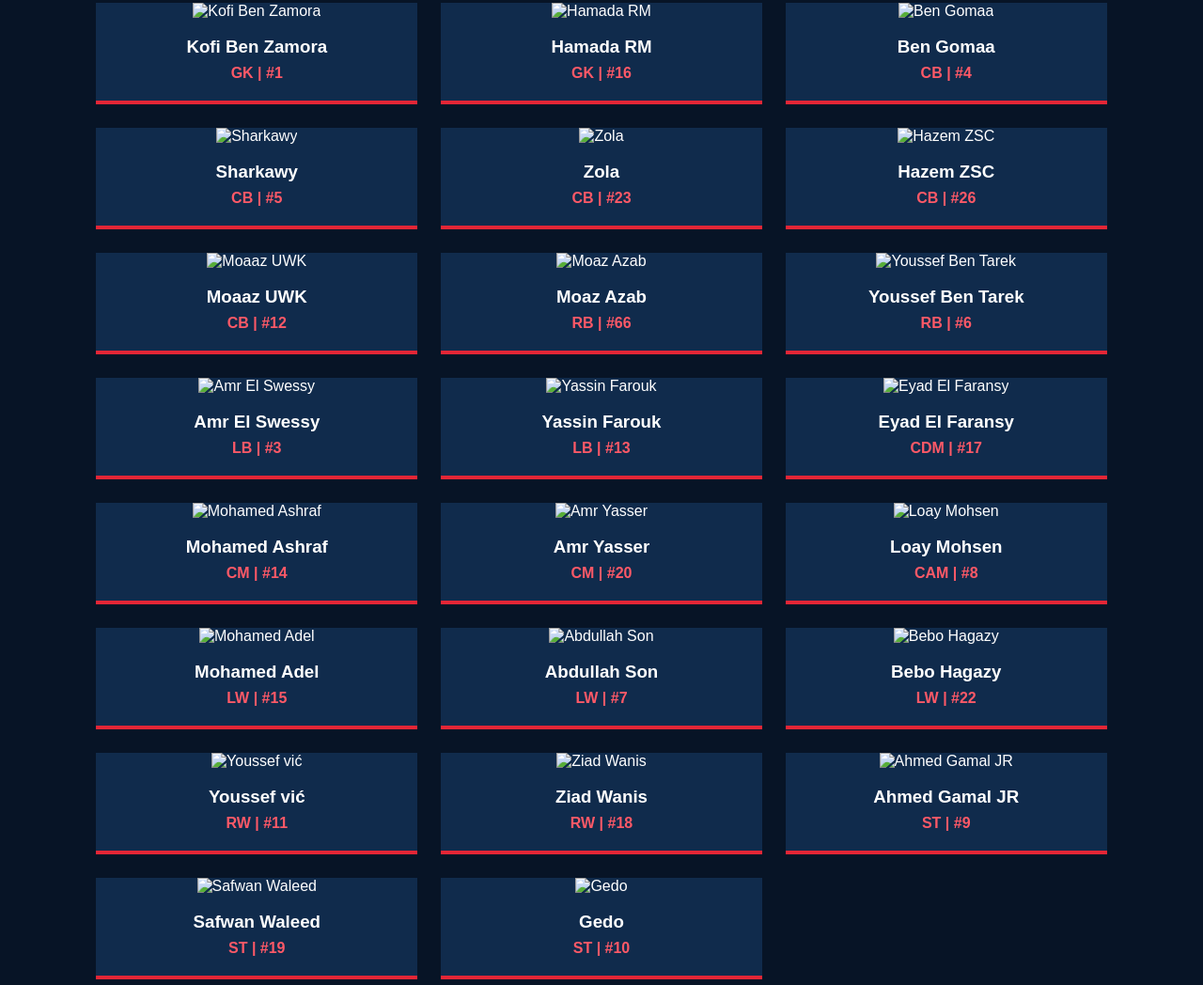
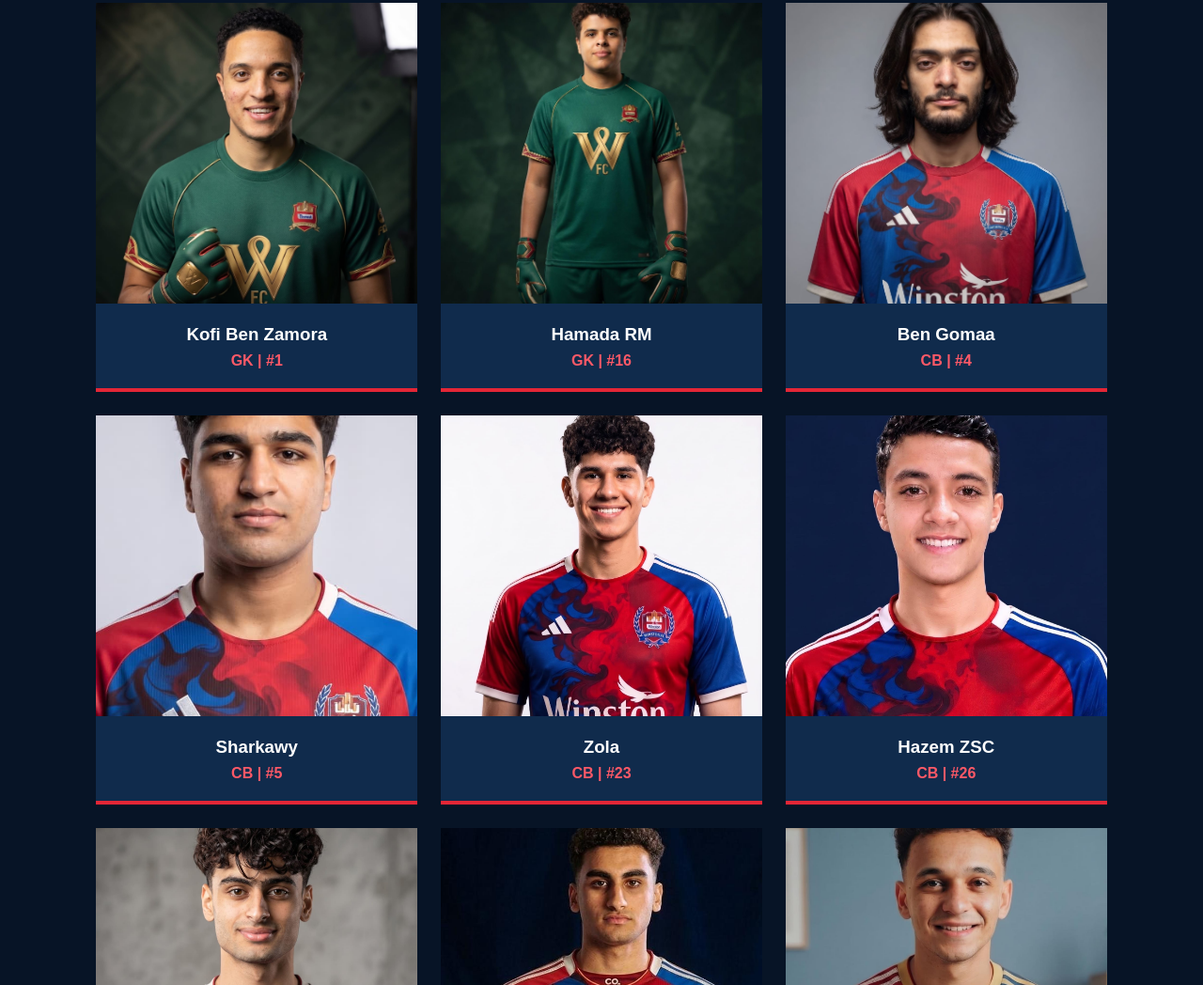
Before and after one commit to mohamed01554177365-dot/winston, a plain HTML site: page index.html in a window 1280 px wide. Shown: the part 1752-2800 px from the top of the page at 94% size. Drawn offline with Linux system fonts and the light colour scheme.

Commit message:
Update index.html

```diff
--- a/index.html
+++ b/index.html
@@ -9,11 +9,9 @@
 <body>
 <canvas id="smoke"></canvas>
 
-    <!-- Navigation -->
 <header>
     <nav class="navbar">
         <h1 class="logo">WINSTON <span>FC</span></h1>
-
         <ul class="nav-links">
             <li><a href="#home">Home</a></li>
             <li><a href="#about">Club</a></li>
@@ -23,14 +21,12 @@
     </nav>
 </header>
 
-    <!-- Hero Section -->
 <section class="hero" id="home">
     <div class="hero-content">
 
-            <img src="images/logo.png" alt="Winston FC" class="hero-logo">
+        <img src="logo.JPG" alt="Winston FC" class="hero-logo">
 
         <div class="hero-story" dir="rtl">
-
             <p class="story-intro">تأسس نادي وينستون الرياضي (Winston F.C.) عام 1956 كصوت للطبقة الكادحة وملاذ للبسطاء، ومرّ عبر 70 عاماً بمحطات تاريخية شكلت هويته كـ "نادي الشعب":</p>
 
             <div class="story-item">
@@ -52,18 +48,15 @@
                 <h3>4. العصر الحديث والعودة للقمة (2026 – الحاضر)</h3>
                 <p>انطلقت حقبة جديدة بقيادة المالك زياد محمود، ورئيس النادي أحمد صابر، والمدير الفني الكابتن سيد النسر، وكابتن الفريق محمود صبري (جدو)؛ ليعود وينستون منافساً شرساً في دوري الشعب (2026/2027) متسلحاً بتاريخه وجمهوره.</p>
             </div>
-
         </div>
 
         <p class="hero-welcome">WELCOME TO THE OFFICIAL WEBSITE</p>
         <h2>MORE THAN<br><span>A CLUB</span></h2>
         <p>ONE TEAM. ONE FAMILY. ONE DREAM.</p>
         <a href="#players" class="btn">MEET THE TEAM</a>
-
     </div>
 </section>
 
-    <!-- About -->
 <section class="about" id="about">
     <h2>ABOUT <span>WINSTON FC</span></h2>
     <p>
@@ -73,7 +66,6 @@
     </p>
 </section>
 
-    <!-- Players -->
 <section class="players" id="players">
     <h2>OUR <span>PLAYERS</span></h2>
 
@@ -81,148 +73,148 @@
 
         <!-- GK -->
         <div class="player-card" onclick="showPlayer(0)">
-    <img src="images/player1.jpg" alt="Kofi Ben Zamora">
+            <img src="player1.JPG" alt="Kofi Ben Zamora">
             <h3>Kofi Ben Zamora</h3>
             <p>GK | #1</p>
         </div>
 
         <div class="player-card" onclick="showPlayer(1)">
-    <img src="images/player2.jpg" alt="Hamada RM">
+            <img src="player2.JPG" alt="Hamada RM">
             <h3>Hamada RM</h3>
             <p>GK | #16</p>
         </div>
 
         <!-- CB -->
         <div class="player-card" onclick="showPlayer(2)">
-    <img src="images/player3.jpg" alt="Ben Gomaa">
+            <img src="player3.JPG" alt="Ben Gomaa">
             <h3>Ben Gomaa</h3>
             <p>CB | #4</p>
         </div>
 
         <div class="player-card" onclick="showPlayer(3)">
-    <img src="images/player4.jpg" alt="Sharkawy">
+            <img src="player4.JPG" alt="Sharkawy">
             <h3>Sharkawy</h3>
             <p>CB | #5</p>
         </div>
 
         <div class="player-card" onclick="showPlayer(4)">
-    <img src="images/player5.jpg" alt="Zola">
+            <img src="player5.JPG" alt="Zola">
             <h3>Zola</h3>
             <p>CB | #23</p>
         </div>
 
         <div class="player-card" onclick="showPlayer(5)">
-    <img src="images/player6.jpg" alt="Hazem ZSC">
+            <img src="player6.JPG" alt="Hazem ZSC">
             <h3>Hazem ZSC</h3>
             <p>CB | #26</p>
         </div>
 
         <div class="player-card" onclick="showPlayer(6)">
-    <img src="images/player7.jpg" alt="Moaaz UWK">
+            <img src="player7.JPG" alt="Moaaz UWK">
             <h3>Moaaz UWK</h3>
             <p>CB | #12</p>
         </div>
 
         <!-- RB -->
         <div class="player-card" onclick="showPlayer(7)">
-    <img src="images/player8.jpg" alt="Moaz Azab">
+            <img src="player8.JPG" alt="Moaz Azab">
             <h3>Moaz Azab</h3>
             <p>RB | #66</p>
         </div>
 
         <div class="player-card" onclick="showPlayer(8)">
-    <img src="images/player9.jpg" alt="Youssef Ben Tarek">
+            <img src="player9.JPG" alt="Youssef Ben Tarek">
             <h3>Youssef Ben Tarek</h3>
             <p>RB | #6</p>
         </div>
 
         <!-- LB -->
         <div class="player-card" onclick="showPlayer(9)">
-    <img src="images/player10.jpg" alt="Amr El Swessy">
+            <img src="player10.JPG" alt="Amr El Swessy">
             <h3>Amr El Swessy</h3>
             <p>LB | #3</p>
         </div>
 
         <div class="player-card" onclick="showPlayer(10)">
-    <img src="images/player11.jpg" alt="Yassin Farouk">
+            <img src="player11.JPG" alt="Yassin Farouk">
             <h3>Yassin Farouk</h3>
             <p>LB | #13</p>
         </div>
 
         <!-- CDM -->
         <div class="player-card" onclick="showPlayer(11)">
-    <img src="images/player12.jpg" alt="Eyad El Faransy">
+            <img src="player12.JPG" alt="Eyad El Faransy">
             <h3>Eyad El Faransy</h3>
             <p>CDM | #17</p>
         </div>
 
         <!-- CM -->
         <div class="player-card" onclick="showPlayer(12)">
-    <img src="images/player14.jpg" alt="Mohamed Ashraf">
+            <img src="player14.JPG" alt="Mohamed Ashraf">
             <h3>Mohamed Ashraf</h3>
             <p>CM | #14</p>
         </div>
 
         <div class="player-card" onclick="showPlayer(13)">
-    <img src="images/player15.jpg" alt="Amr Yasser">
+            <img src="player15.JPG" alt="Amr Yasser">
             <h3>Amr Yasser</h3>
             <p>CM | #20</p>
         </div>
 
         <!-- CAM -->
         <div class="player-card" onclick="showPlayer(14)">
-    <img src="images/player16.jpg" alt="Loay Mohsen">
+            <img src="player16.JPG" alt="Loay Mohsen">
             <h3>Loay Mohsen</h3>
             <p>CAM | #8</p>
         </div>
 
         <!-- LW -->
         <div class="player-card" onclick="showPlayer(15)">
-    <img src="images/player17.jpg" alt="Mohamed Adel">
+            <img src="player17.JPG" alt="Mohamed Adel">
             <h3>Mohamed Adel</h3>
             <p>LW | #15</p>
         </div>
 
         <div class="player-card" onclick="showPlayer(16)">
-    <img src="images/player18.jpg" alt="Abdullah Son">
+            <img src="player18.JPG" alt="Abdullah Son">
             <h3>Abdullah Son</h3>
             <p>LW | #7</p>
         </div>
 
         <div class="player-card" onclick="showPlayer(17)">
-    <img src="images/player19.jpg" alt="Bebo Hagazy">
+            <img src="player19.JPG" alt="Bebo Hagazy">
             <h3>Bebo Hagazy</h3>
             <p>LW | #22</p>
         </div>
 
         <!-- RW -->
         <div class="player-card" onclick="showPlayer(18)">
-    <img src="images/player20.jpg" alt="Youssef vić">
+            <img src="player20.JPG" alt="Youssef vić">
             <h3>Youssef vić</h3>
             <p>RW | #11</p>
         </div>
 
         <div class="player-card" onclick="showPlayer(19)">
-    <img src="images/player21.jpg" alt="Ziad Wanis">
+            <img src="player21.JPG" alt="Ziad Wanis">
             <h3>Ziad Wanis</h3>
             <p>RW | #18</p>
         </div>
 
         <!-- ST -->
         <div class="player-card" onclick="showPlayer(20)">
-    <img src="images/player22.jpg" alt="Ahmed Gamal JR">
+            <img src="player22.JPG" alt="Ahmed Gamal JR">
             <h3>Ahmed Gamal JR</h3>
             <p>ST | #9</p>
         </div>
 
         <div class="player-card" onclick="showPlayer(21)">
-    <img src="images/player23.jpg" alt="Safwan Waleed">
+            <img src="player23.JPG" alt="Safwan Waleed">
             <h3>Safwan Waleed</h3>
             <p>ST | #19</p>
         </div>
 
         <div class="player-card" onclick="showPlayer(22)">
-    <img src="images/player24.jpg" alt="Gedo">
+            <img src="player24.JPG" alt="Gedo">
             <h3>Gedo</h3>
             <p>ST | #10</p>
         </div>
@@ -231,30 +223,21 @@
 
     <!-- Player Information Popup -->
     <div class="player-modal" id="playerModal">
-
         <div class="player-info">
-
             <button class="close-btn" onclick="closePlayer()">×</button>
-
             <img id="modalImage" src="" alt="Player">
-
             <h2 id="modalName">PLAYER NAME</h2>
-
             <p id="modalPosition"></p>
-
             <p id="modalNumber"></p>
 
             <div class="player-bio">
                 <h3>PLAYER PROFILE</h3>
                 <p id="modalBio"></p>
             </div>
-
         </div>
-
     </div>
 </section>
 
-    <!-- Matches -->
 <section class="matches" id="matches">
     <h2>UPCOMING <span>MATCH</span></h2>
 
@@ -266,7 +249,6 @@
     </div>
 </section>
 
-    <!-- Footer -->
 <footer>
     <h2>WINSTON FC</h2>
     <p>ONE TEAM. ONE FAMILY.</p>
```
Lines whose indentation alone changed are shown as unchanged.
